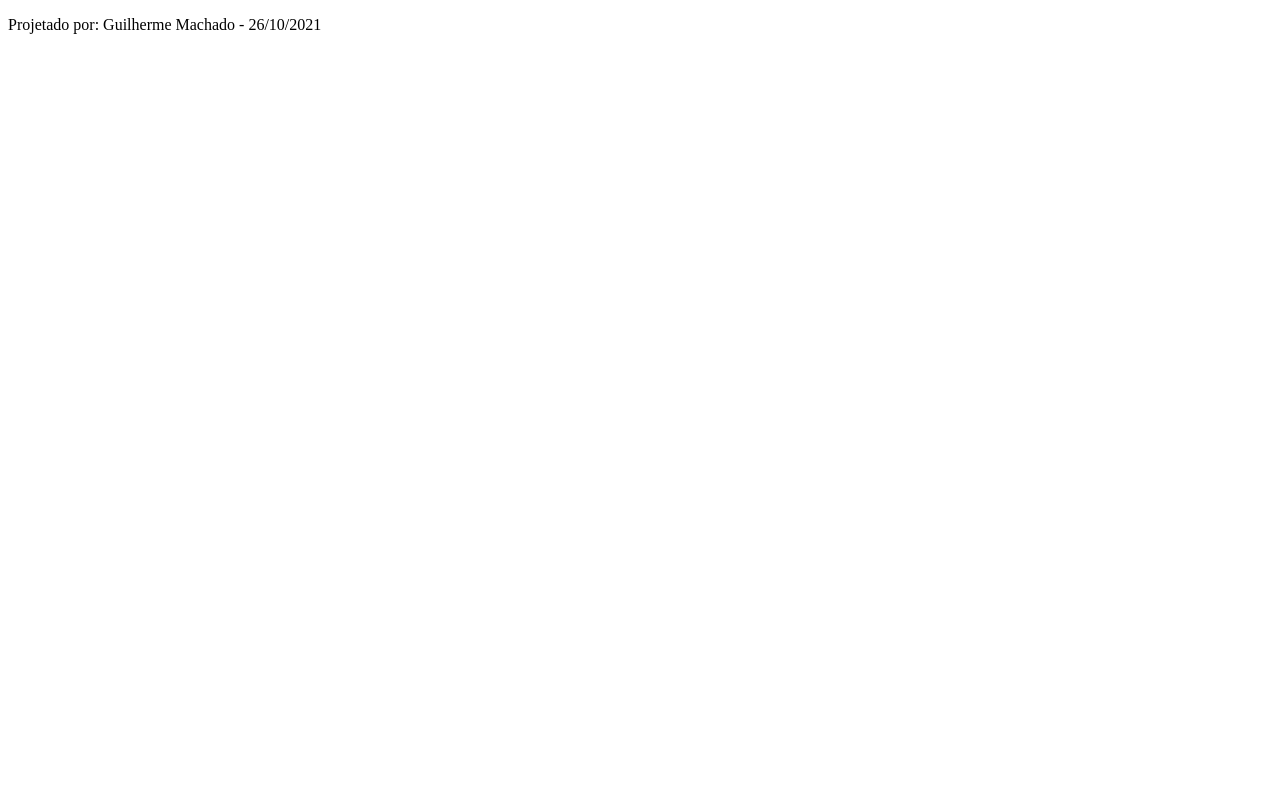
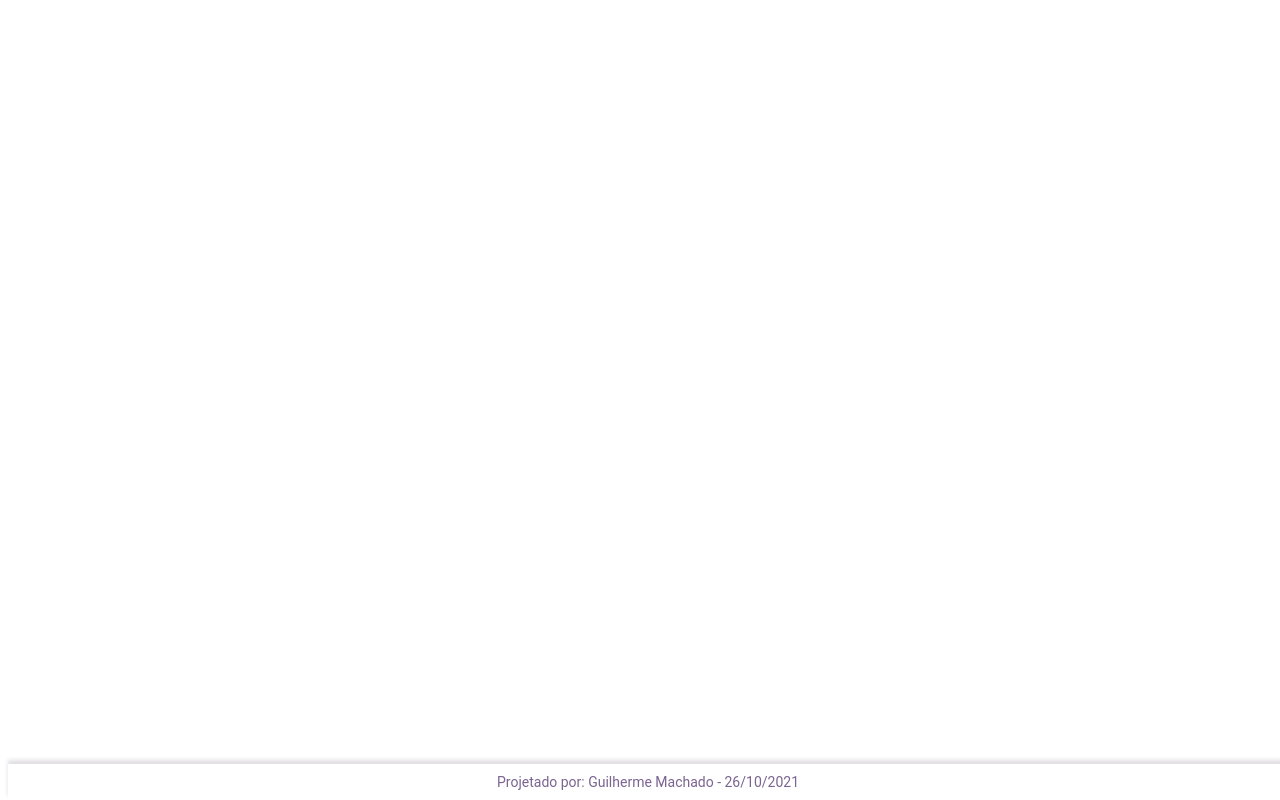
Before and after one commit to guilhermemgsilva/the-git-search, a React (Create React App) app: page / in a window 1280 px wide. Built offline with nearby package versions, Linux system fonts and the light colour scheme.

Commit message:
Configurando o arquivo CSS do component Footer

```diff
--- a/src/components/footer/footer.css
+++ b/src/components/footer/footer.css
@@ -0,0 +1,18 @@
+.footer {
+  position: fixed;
+  bottom: 0;
+  width: 100%;
+  height: 36px;
+  background-color: #ffffff;
+  box-shadow: 0px -4px 4px rgba(47, 37, 68, 0.15);
+  display: flex;
+  align-items: center;
+  justify-content: center;
+}
+
+.footer p {
+  font-family: 'Roboto', sans-serif;
+  color: #7b6490;
+  font-weight: 400;
+  font-size: 14px;
+}
```
